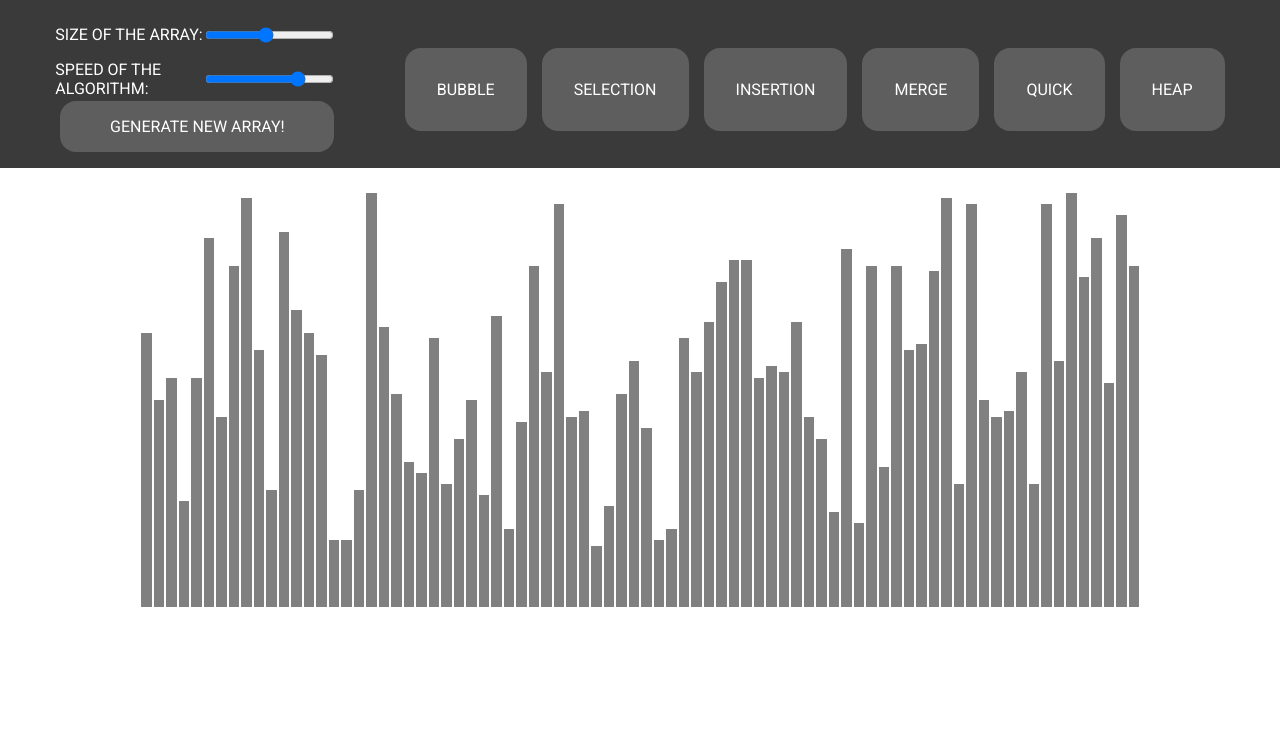
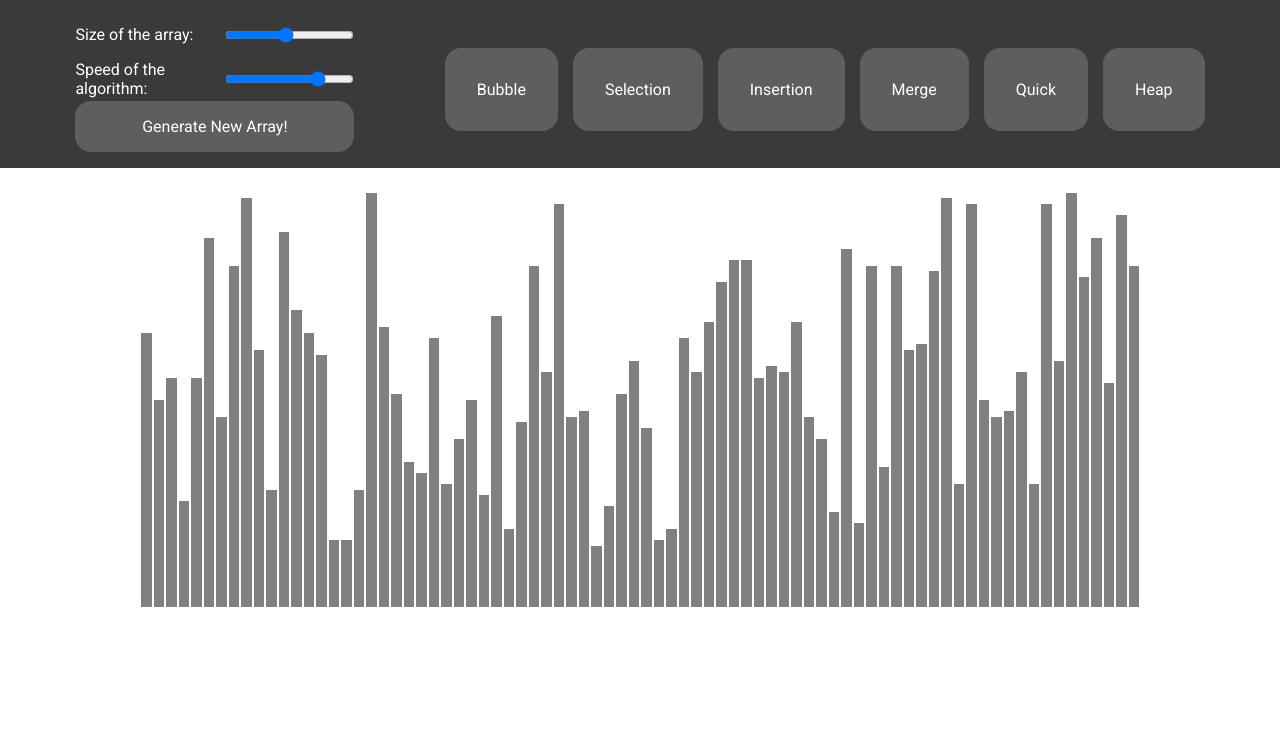
Before and after one commit to jatinkumar-me/sorting-visualizer, a plain HTML site: page index.html in a window 1280 px wide. Shown: the part 63-816 px from the top of the page. Drawn offline with Linux system fonts and the light colour scheme.

Commit message:
Changing

```diff
--- a/css/style.css
+++ b/css/style.css
@@ -7,7 +7,6 @@
   font-family: 'Roboto', sans-serif;
   font-size: medium;
   /* border: 2px solid red; */
-  text-transform: uppercase;
 }
 h1{
   color: white;
@@ -31,25 +30,12 @@
   color: white;
   display: flex;
   justify-content: space-evenly;
-  /* display: -ms-grid;
-  display: grid;
-  -ms-grid-columns: 30% 60%;
-      grid-template-columns: 30% 60%;
-  -webkit-column-gap: 10%;
-          column-gap: 10%;
-  padding: 0% 5%; */
 }
 
 nav .array-inputs {
   display: flex;
   flex-direction: column;
   padding: 1rem 0;
-  /* display: -ms-grid;
-  display: grid;
-  -ms-grid-columns: 60% 40%;
-      grid-template-columns: 60% 40%;
-  place-content: center;
-  padding: 5% 0%; */
 }
 
 nav .array-inputs #a_size {
@@ -62,14 +48,11 @@
 
 nav .array-inputs #a_generate {
   background-color: rgb(94, 94, 94);
-  /* background-color: transparent; */
   border-radius: 1rem;
   border: none;
   outline: none;
   color: white;
   padding: 1rem;
-  /* padding: 4% 0% 0% 0%; */
-  /* padding-left: 20%; */
 }
 
 nav .array-inputs #a_generate:hover {
@@ -154,8 +137,6 @@
 section #array_container {
 
   margin-top: 25px;
-  display: -webkit-box;
-  display: -ms-flexbox;
   display: flex;
   align-items: baseline;
   width: 100%;
@@ -170,11 +151,6 @@
   display: none;
 }
 
-button {
-  margin-left: 5px;
-  padding: 5px;
-}
-
 /*
 .generateButton:hover{
   background-color: rgb(78, 78, 78);
```
